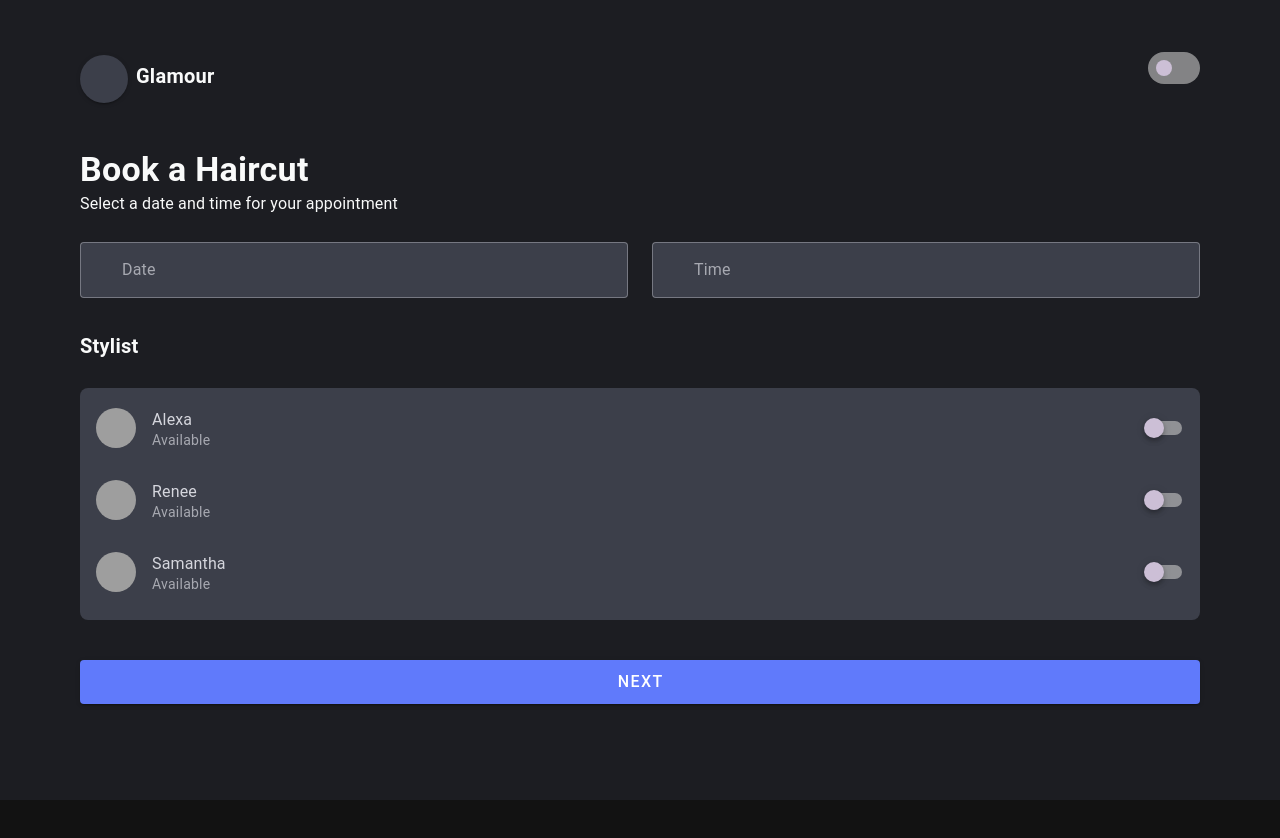
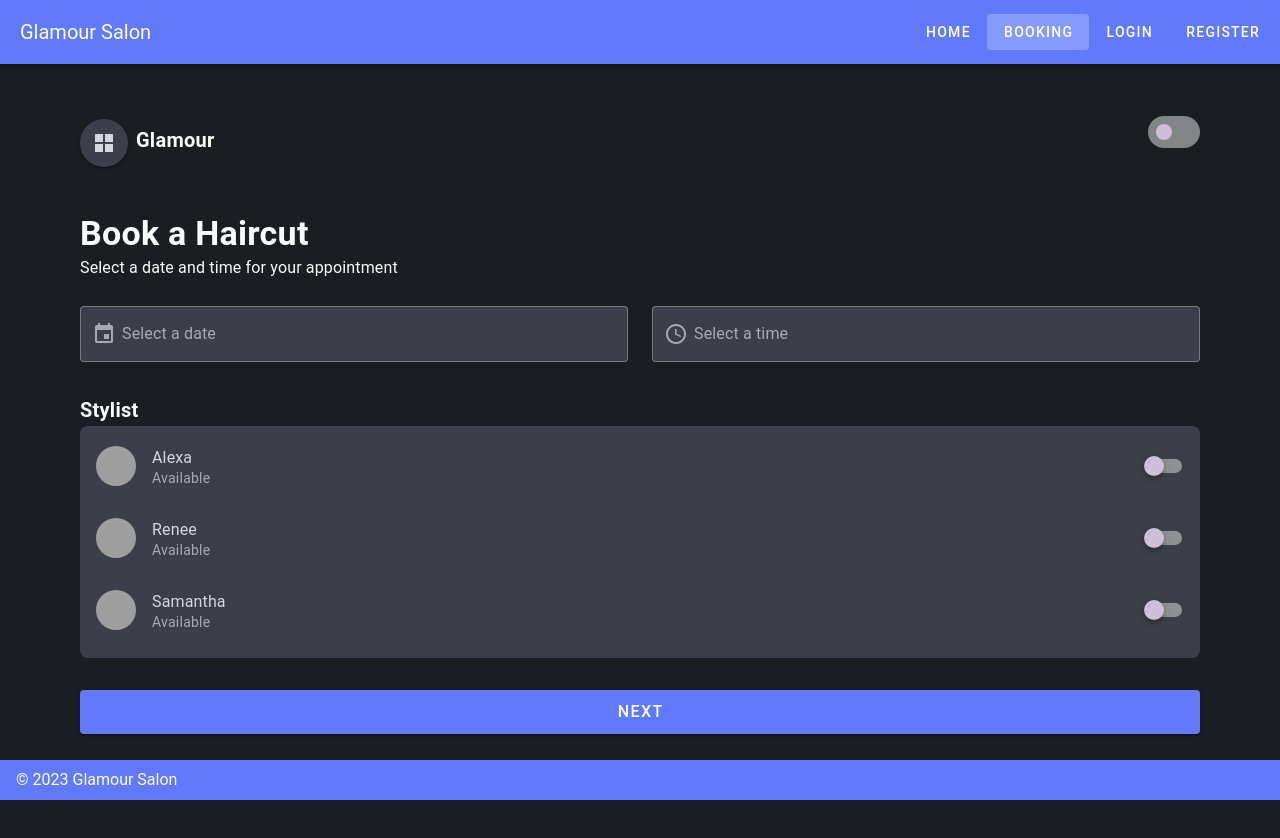
Before and after one commit to deveduar/booking-app, a Vue app: page /booking in a window 1280 px wide. Shown: the top 838 px of the page. Before the commit the page ends 800 px from the top, so only its background shows below. Built offline with nearby package versions, Linux system fonts and the light colour scheme; grey boxes are pictures that could not be loaded; the HTML template or start-up script is replaced by a standard one.

Commit message:
views in components, date pickers

```diff
--- a/src/App.vue
+++ b/src/App.vue
@@ -1,139 +1,31 @@
 <template>
-  <v-app >
+  <v-app>
+    <!-- Barra de navegación (opcional) -->
+    <v-app-bar app color="primary" dark>
+      <v-toolbar-title>Glamour Salon</v-toolbar-title>
+      <v-spacer></v-spacer>
+      <v-btn to="/" variant="text">Home</v-btn>
+      <v-btn to="/booking" variant="text">Booking</v-btn>
+      <v-btn to="/login" variant="text">Login</v-btn>
+      <v-btn to="/register" variant="text">Register</v-btn>
+    </v-app-bar>
+
+    <!-- Contenido principal -->
     <v-main>
-      <v-container class="pa-10">
-        <!-- Header -->
-        <v-row class="align-center justify-space-between">
-          <v-col cols="auto">
-            <v-btn icon>
-              <v-icon>mdi-view-grid</v-icon>
-            </v-btn>
-            <span class="text-h6 font-weight-bold ml-2">Glamour</span>
-          </v-col>
-          <v-col cols="auto">
-            <v-switch
-              inset
-              color="primary"
-              @click="toggleTheme"
-            />
-          </v-col>
-        </v-row>
+      <router-view></router-view> <!-- Aquí se cargan las vistas dinámicamente -->
+    </v-main>
 
-        <!-- Título y descripción -->
-        <v-row class="mt-5">
-          <v-col cols="12">
-            <h1 class="text-h4 font-weight-bold">Book a Haircut</h1>
-            <p class="text-subtitle-1">Select a date and time for your appointment</p>
-          </v-col>
-        </v-row>
-
-        <!-- Selectores de fecha y hora -->
-        <v-row class="mt-3">
-          <v-col cols="12" md="6">
-            <v-text-field
-              label="Date"
-              placeholder="Select a date"
-              variant="outlined"
-              prepend-inner-icon="mdi-calendar"
-              bg-color="surface"
-              hide-details
-              color="primary"
-            />
-          </v-col>
-          <v-col cols="12" md="6">
-            <v-text-field
-              label="Time"
-              placeholder="Select a time"
-              variant="outlined"
-              prepend-inner-icon="mdi-clock"
-              bg-color="surface"
-              hide-details
-              color="primary"
-            />
-          </v-col>
-        </v-row>
-
-        <!-- Lista de estilistas -->
-        <v-row class="mt-5">
-          <v-col cols="12">
-            <h2 class="text-h6 font-weight-bold">Stylist</h2>
-            <v-list class="rounded-lg">
-              <v-list-item
-                v-for="stylist in stylists"
-                :key="stylist.name"
-                :bg-color=" isDark ? 'background' : 'surface'"
-              >
-                <template v-slot:prepend>
-                  <v-avatar>
-                    <v-img :src="stylist.image" />
-                  </v-avatar>
-                </template>
-                <v-list-item-title>{{ stylist.name }}</v-list-item-title>
-                <v-list-item-subtitle>{{ stylist.status }}</v-list-item-subtitle>
-                <template v-slot:append>
-                  <v-switch color="primary" hide-details />
-                </template>
-              </v-list-item>
-            </v-list>
-          </v-col>
-        </v-row>
-
-        <!-- Botón de confirmación -->
-        <v-row class="mt-5">
-          <v-col cols="12">
-            <v-btn block color="primary" size="large">Next</v-btn>
-          </v-col>
-        </v-row>
-      </v-container>
-    </v-main>
+    <!-- Pie de página (opcional) -->
+    <v-footer app color="primary" dark>
+      <span>&copy; 2023 Glamour Salon</span>
+    </v-footer>
   </v-app>
 </template>
 
 <script setup lang="ts">
-import { useTheme } from 'vuetify';
-
-// Estado del tema
-const theme = useTheme();
-
-const isDark = theme.global.current.value.dark;
-
-// Función para cambiar el tema
-function toggleTheme () {
-  theme.global.name.value = theme.global.current.value.dark ? 'light' : 'dark'
-}
-
-// Datos de los estilistas
-const stylists = [
-  {
-    name: 'Alexa',
-    status: 'Available',
-    image: 'https://cdn.usegalileo.ai/sdxl10/4d0bd9a4-2f47-4eeb-8fbf-5fb13eaf0a0b.png',
-  },
-  {
-    name: 'Renee',
-    status: 'Available',
-    image: 'https://cdn.usegalileo.ai/sdxl10/7cb6bea5-df1a-43ff-97c9-cc743fe8520d.png',
-  },
-  {
-    name: 'Samantha',
-    status: 'Available',
-    image: 'https://cdn.usegalileo.ai/sdxl10/014920d7-e0b4-4ffa-823a-811dd0d3cdbc.png',
-  },
-];
+// No necesitas lógica adicional aquí, ya que el enrutamiento maneja las vistas.
 </script>
 
-<style scoped>
-/* Estilos personalizados */
-.v-list-item {
-  border-radius: 12px;
-  margin-bottom: 8px;
-}
-
-.rounded-lg {
-  border-radius: 12px;
-  margin-bottom: 8px;
-  margin-top: 1.6rem;
-  /* border-color: black; */
-  /* background-color: red; */
-}
+<style>
+/* Estilos globales (opcional) */
 </style>
--- /dev/null
+++ b/src/components/DateTimePicker.vue
@@ -0,0 +1,51 @@
+<template>
+    <v-row class="mt-3">
+      <v-col cols="12" md="6">
+        <v-date-input
+          label="Select a date"
+          prepend-icon=""
+          prepend-inner-icon="$calendar"
+          variant="outlined"
+          bg-color="surface"
+          hide-details
+          color="primary"
+        />
+      </v-col>
+      <v-col cols="12" md="6">
+        <v-text-field
+          v-model="selectedTime"
+          :active="menu2"
+          :focus="menu2"
+          label="Select a time"
+          prepend-inner-icon="mdi-clock-time-four-outline"
+          bg-color="surface"
+          color="primary"
+          variant="outlined"
+          hide-details
+          readonly
+          @click="menu2 = true"
+        >
+          <v-menu
+            v-model="menu2"
+            :close-on-content-click="false"
+            activator="parent"
+            transition="scale-transition"
+            @click:outside="menu2 = false"
+          >
+            <v-time-picker
+              v-if="menu2"
+              v-model="selectedTime"
+              full-width
+            />
+          </v-menu>
+        </v-text-field>
+      </v-col>
+    </v-row>
+  </template>
+
+  <script setup lang="ts">
+  import { ref } from 'vue';
+
+  const menu2 = ref(false);
+  const selectedTime = ref('');
+  </script>
--- /dev/null
+++ b/src/components/Header.vue
@@ -0,0 +1,27 @@
+<template>
+    <v-row class="align-center justify-space-between">
+      <v-col cols="auto">
+        <v-btn icon>
+          <v-icon>mdi-view-grid</v-icon>
+        </v-btn>
+        <span class="text-h6 font-weight-bold ml-2">Glamour</span>
+      </v-col>
+      <v-col cols="auto">
+        <v-switch
+          inset
+          color="primary"
+          @click="toggleTheme"
+        />
+      </v-col>
+    </v-row>
+  </template>
+
+  <script setup lang="ts">
+  import { useTheme } from 'vuetify';
+
+  const theme = useTheme();
+
+  function toggleTheme() {
+    theme.global.name.value = theme.global.current.value.dark ? 'light' : 'dark';
+  }
+  </script>
--- /dev/null
+++ b/src/components/StylistList.vue
@@ -0,0 +1,40 @@
+<template>
+    <v-list class="rounded-lg">
+      <v-list-item
+        v-for="stylist in stylists"
+        :key="stylist.name"
+      >
+        <template v-slot:prepend>
+          <v-avatar>
+            <v-img :src="stylist.image" />
+          </v-avatar>
+        </template>
+        <v-list-item-title>{{ stylist.name }}</v-list-item-title>
+        <v-list-item-subtitle>{{ stylist.status }}</v-list-item-subtitle>
+        <template v-slot:append>
+          <v-switch color="primary" hide-details />
+        </template>
+      </v-list-item>
+    </v-list>
+  </template>
+
+  <script setup lang="ts">
+  // Definir la interfaz para un estilista
+  interface Stylist {
+    name: string;
+    status: string;
+    image: string;
+  }
+
+  // Definir las props con tipado fuerte
+  defineProps<{
+    stylists: Stylist[];
+  }>();
+  </script>
+
+  <style scoped>
+  .v-list-item {
+    border-radius: 12px;
+    margin-bottom: 8px;
+  }
+  </style>
--- a/src/main.ts
+++ b/src/main.ts
@@ -9,38 +9,16 @@ import 'vuetify/styles'
 import { createVuetify } from 'vuetify'
 import * as components from 'vuetify/components'
 import * as directives from 'vuetify/directives'
-import { aliases, mdi } from 'vuetify/iconsets/mdi-svg'
+import { aliases, mdi } from 'vuetify/iconsets/mdi'
+import { VDateInput } from 'vuetify/labs/VDateInput';
+import { VTimePicker } from 'vuetify/labs/VTimePicker'
 
-const myCustomLightTheme = {
-    dark: false,
-    colors: {
-      background: '#F9FAFA',
-      surface: '#EEEFF2',
-      primary: '#607AFB',
-      secondary: '#48A9A6',
-      error: '#B00020',
-      info: '#2196F3',
-      success: '#4CAF50',
-      warning: '#FB8C00',
-    },
-  };
-
-  const myCustomDarkTheme = {
-    dark: true,
-    colors: {
-      background: '#1C1D22',
-      surface: '#3C3F4A',
-      primary: '#607AFB',
-      secondary: '#48A9A6',
-      error: '#B00020',
-      info: '#2196F3',
-      success: '#4CAF50',
-      warning: '#FB8C00',
-    },
-  };
 
 const vuetify = createVuetify({
-    components,
+    components: {
+        VDateInput,
+        VTimePicker,
+      },
     directives,
     icons: {
       defaultSet: 'mdi',
@@ -76,10 +54,11 @@ const vuetify = createVuetify({
 
 
 import App from '@/App.vue'
+import router from './router'
 
 const app = createApp(App)
 const pinia = createPinia()
 
-app.use(pinia,).use(vuetify)
+app.use(pinia).use(vuetify).use(router)
 
 app.mount('#app')
--- /dev/null
+++ b/src/router/index.ts
@@ -0,0 +1,35 @@
+import { createRouter, createWebHistory } from 'vue-router';
+import HomeView from '@/views/HomeView.vue';
+import BookingView from '@/views/BookingView.vue';
+import LoginView from '@/views/LoginView.vue';
+import RegisterView from '@/views/RegisterView.vue';
+
+const routes = [
+  {
+    path: '/',
+    name: 'Home',
+    component: HomeView,
+  },
+  {
+    path: '/booking',
+    name: 'Booking',
+    component: BookingView,
+  },
+  {
+    path: '/login',
+    name: 'Login',
+    component: LoginView,
+  },
+  {
+    path: '/register',
+    name: 'Register',
+    component: RegisterView,
+  },
+];
+
+const router = createRouter({
+  history: createWebHistory(),
+  routes,
+});
+
+export default router;
--- /dev/null
+++ b/src/views/BookingView.vue
@@ -0,0 +1,61 @@
+<template>
+    <v-app>
+      <v-main>
+        <v-container class="pa-10">
+          <!-- Header -->
+          <Header />
+
+          <!-- Título y descripción -->
+          <v-row class="mt-5">
+            <v-col cols="12">
+              <h1 class="text-h4 font-weight-bold">Book a Haircut</h1>
+              <p class="text-subtitle-1">Select a date and time for your appointment</p>
+            </v-col>
+          </v-row>
+
+          <!-- Selectores de fecha y hora -->
+          <DateTimePicker />
+
+          <!-- Lista de estilistas -->
+          <v-row class="mt-5">
+            <v-col cols="12">
+              <h2 class="text-h6 font-weight-bold">Stylist</h2>
+              <StylistList :stylists="stylists" />
+            </v-col>
+          </v-row>
+
+          <!-- Botón de confirmación -->
+          <v-row class="mt-5">
+            <v-col cols="12">
+              <v-btn block color="primary" size="large">Next</v-btn>
+            </v-col>
+          </v-row>
+        </v-container>
+      </v-main>
+    </v-app>
+  </template>
+
+  <script setup lang="ts">
+  import Header from '../components/Header.vue';
+  import StylistList from '../components/StylistList.vue';
+  import DateTimePicker from '../components/DateTimePicker.vue';
+
+  // Datos de los estilistas
+  const stylists = [
+    {
+      name: 'Alexa',
+      status: 'Available',
+      image: 'https://cdn.usegalileo.ai/sdxl10/4d0bd9a4-2f47-4eeb-8fbf-5fb13eaf0a0b.png',
+    },
+    {
+      name: 'Renee',
+      status: 'Available',
+      image: 'https://cdn.usegalileo.ai/sdxl10/7cb6bea5-df1a-43ff-97c9-cc743fe8520d.png',
+    },
+    {
+      name: 'Samantha',
+      status: 'Available',
+      image: 'https://cdn.usegalileo.ai/sdxl10/014920d7-e0b4-4ffa-823a-811dd0d3cdbc.png',
+    },
+  ];
+  </script>
--- /dev/null
+++ b/src/views/HomeView.vue
@@ -0,0 +1,10 @@
+<template>
+    <v-container>
+      <h1>Home</h1>
+      <p>Welcome to Glamour Salon!</p>
+    </v-container>
+  </template>
+
+  <script setup lang="ts">
+  // Lógica de la vista
+  </script>
--- /dev/null
+++ b/src/views/LoginView.vue
@@ -0,0 +1,10 @@
+<template>
+    <v-container>
+      <h1>Home</h1>
+      <p>Welcome to Glamour Salon!</p>
+    </v-container>
+  </template>
+
+  <script setup lang="ts">
+  // Lógica de la vista
+  </script>
--- /dev/null
+++ b/src/views/RegisterView.vue
@@ -0,0 +1,10 @@
+<template>
+    <v-container>
+      <h1>Home</h1>
+      <p>Welcome to Glamour Salon!</p>
+    </v-container>
+  </template>
+
+  <script setup lang="ts">
+  // Lógica de la vista
+  </script>
```
